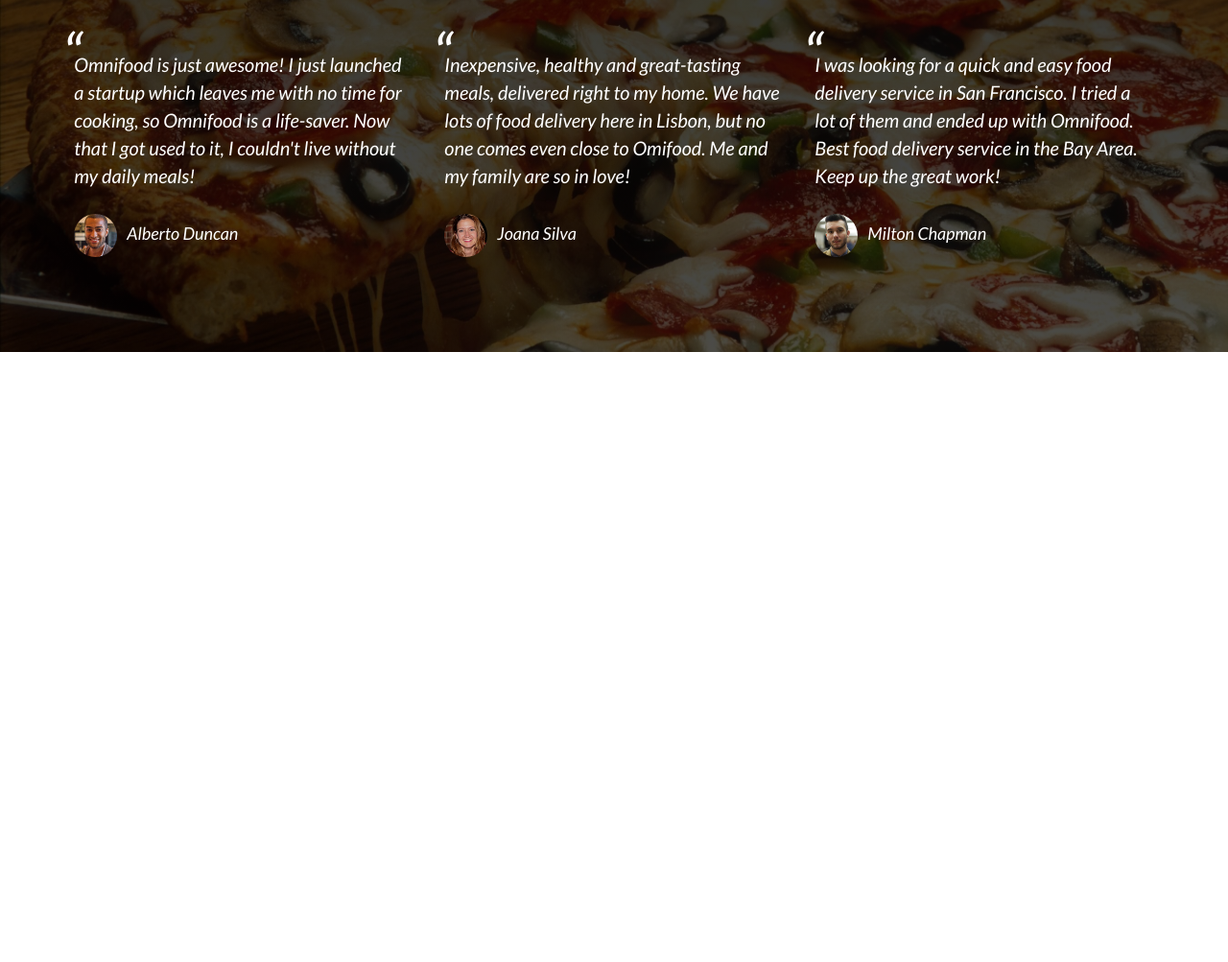
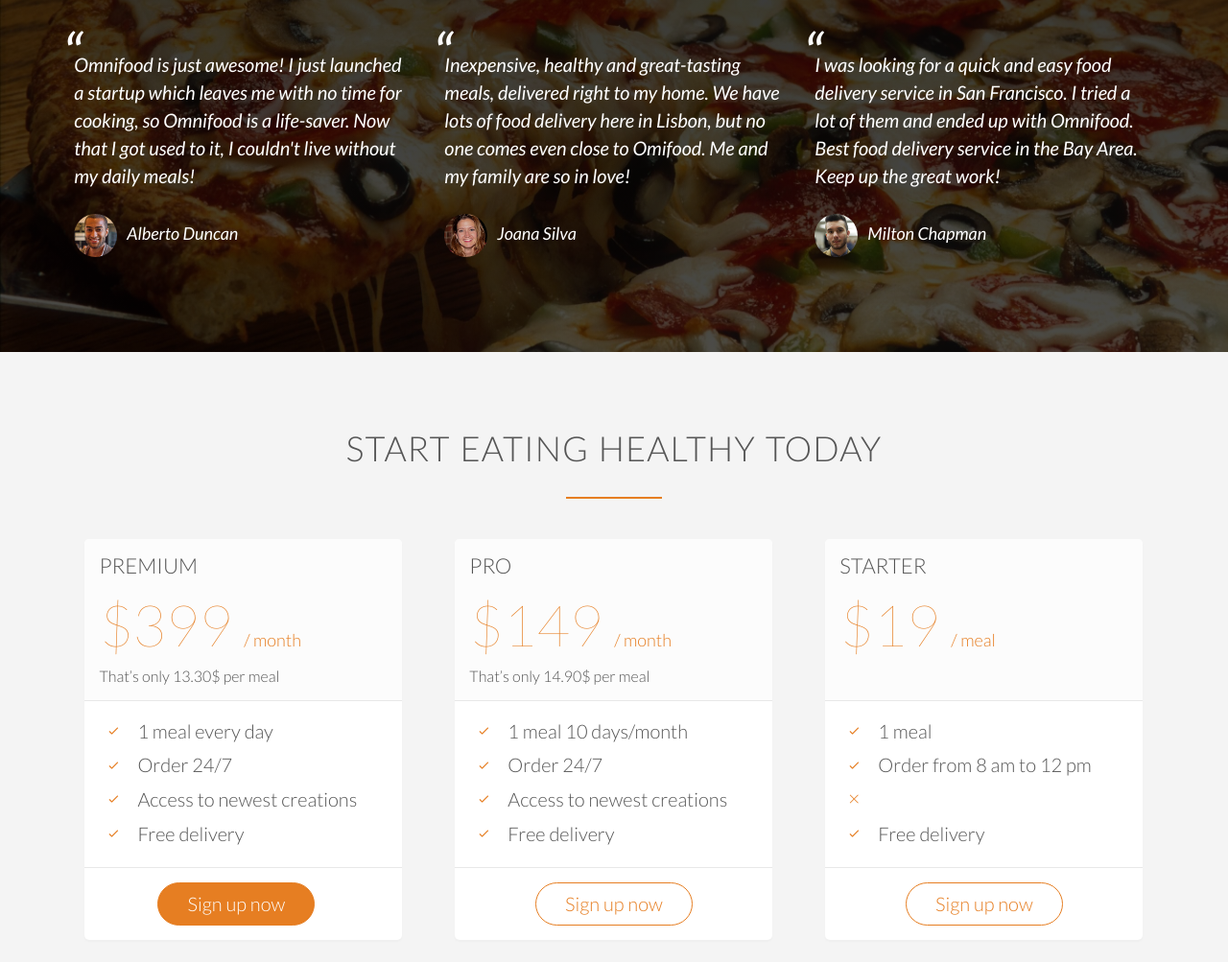
Before and after one commit to jfz94/omnifood, a plain HTML site: page index.html in a window 1280 px wide. Shown: the part 3564-4567 px from the top of the page at 96% size. Before the commit the page ends 3931 px from the top, so only its background shows below. Drawn offline with Linux system fonts and the light colour scheme; files whose address does not match are found by name.

Commit message:
sign up section

```diff
--- a/index.html
+++ b/index.html
@@ -235,5 +235,73 @@
                 </div>
             </div>
         </section>
+
+        <section class="section-plans">
+            <div class="row">
+                <h2>Start eating healthy today</h2>
+            </div>
+            <div class="row">
+                <div class="col span-1-of-3">
+                    <div class="plan-box">
+                        <div>
+                            <h3>Premium</h3>
+                            <p class="plan-price">$399 <span>/ month</span></p>
+                            <p class="plan-price-meal">That’s only 13.30$ per meal</p>
+                        </div>
+                        <div>
+                            <ul>
+                                <li><i class="ion-ios-checkmark-empty icon-small"></i>1 meal every day</li>
+                                <li><i class="ion-ios-checkmark-empty icon-small"></i>Order 24/7</li>
+                                <li><i class="ion-ios-checkmark-empty icon-small"></i>Access to newest creations</li>
+                                <li><i class="ion-ios-checkmark-empty icon-small"></i>Free delivery</li>
+                            </ul>
+                        </div>
+                        <div>
+                            <a href="#" class="btn btn-full">Sign up now</a>
+                        </div>
+                    </div>
+                </div>
+                <div class="col span-1-of-3">
+                    <div class="plan-box">
+                        <div>
+                            <h3>Pro</h3>
+                            <p class="plan-price">$149 <span>/ month</span></p>
+                            <p class="plan-price-meal">That’s only 14.90$ per meal</p>
+                        </div>
+                        <div>
+                            <ul>
+                                <li><i class="ion-ios-checkmark-empty icon-small"></i>1 meal 10 days/month</li>
+                                <li><i class="ion-ios-checkmark-empty icon-small"></i>Order 24/7</li>
+                                <li><i class="ion-ios-checkmark-empty icon-small"></i>Access to newest creations</li>
+                                <li><i class="ion-ios-checkmark-empty icon-small"></i>Free delivery</li>
+                            </ul>
+                        </div>
+                        <div>
+                            <a href="#" class="btn btn-ghost">Sign up now</a>
+                        </div>
+                    </div>
+                </div>
+                <div class="col span-1-of-3">
+                    <div class="plan-box">
+                        <div>
+                            <h3>Starter</h3>
+                            <p class="plan-price">$19 <span>/ meal</span></p>
+                            <p class="plan-price-meal">&nbsp;</p>
+                        </div>
+                        <div>
+                            <ul>
+                                <li><i class="ion-ios-checkmark-empty icon-small"></i>1 meal</li>
+                                <li><i class="ion-ios-checkmark-empty icon-small"></i>Order from 8 am to 12 pm</li>
+                                <li><i class="ion-ios-close-empty icon-small"></i></li>
+                                <li><i class="ion-ios-checkmark-empty icon-small"></i>Free delivery</li>
+                            </ul>
+                        </div>
+                        <div>
+                            <a href="#" class="btn btn-ghost">Sign up now</a>
+                        </div>
+                    </div>
+                </div>
+            </div>
+        </section>
     </body>
 </html>
--- a/resources/css/style.css
+++ b/resources/css/style.css
@@ -391,3 +391,59 @@
     margin-right:10px;
     vertical-align:middle;
 }
+
+/* ------------------------------------*/
+/* SIGN UP */
+/* ------------------------------------*/
+
+.section-plans{
+    background-color:#f4f4f4;
+}
+
+.plan-box{
+    background-color:#fff;
+    border-radius:5px;
+    width:90%;
+    margin-left:5%;
+    box-shadow: 0 2px 2px #efefef; /* x y blur color */
+}
+
+.plan-box div{
+    padding:15px;
+    border-bottom: 1px solid #e8e8e8;
+}
+
+.plan-box div:first-child{
+    background-color: #fcfcfc;
+    border-top-left-radius: 5px;
+    border-top-right-radius: 5px;
+}
+
+.plan-box div:last-child{
+    text-align:center;
+    border:0; /* delete border */
+}
+
+.plan-price{
+    font-size:300%;
+    margin-bottom:10px;
+    font-weight:100;
+    color: #e67e22;
+}
+
+.plan-price span{
+    font-size:30%;
+    font-weight:300;
+}
+
+.plan-price-meal{
+    font-size:80%;
+}
+
+.plan-box ul{
+    list-style: none;
+}
+
+.plan-box ul li{
+    padding: 5px 0;
+}
```
Also changed, not shown: 2 other files.
